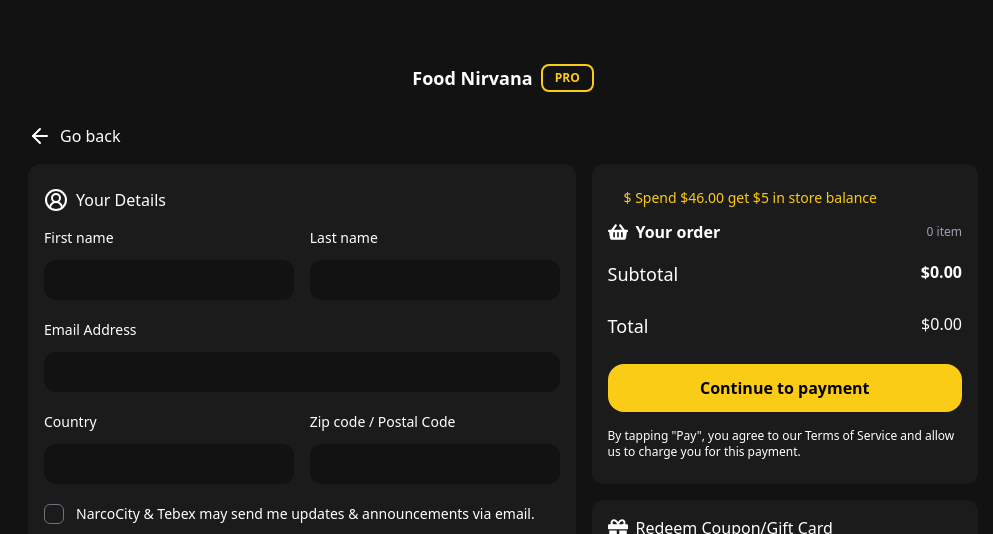
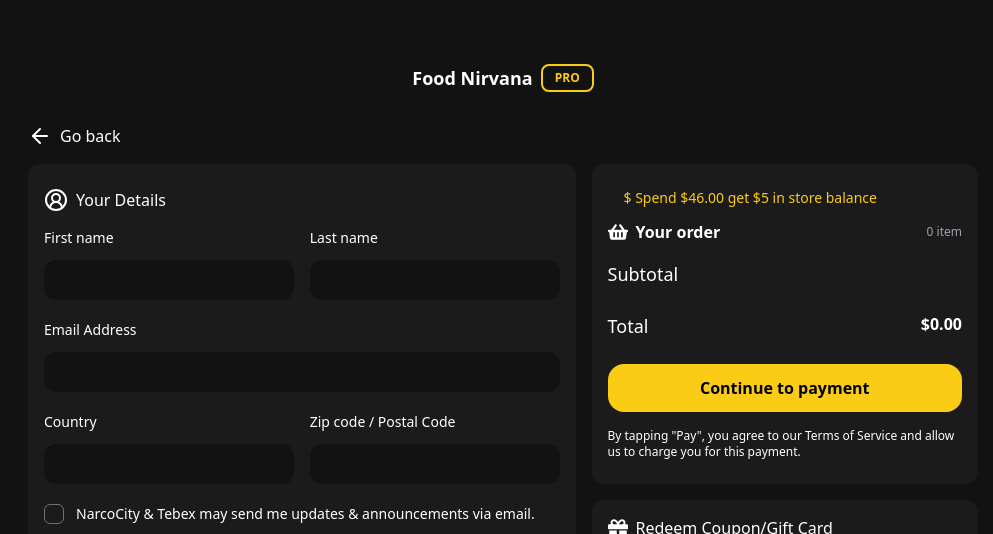
Before and after one commit to caesar003/foodnirvana, a Next.js app: page /checkout in a window 1280 px wide. Shown: the top 534 px of the page, without its empty margins (137-1130 px from the left). Built offline with nearby package versions, Linux system fonts and the light colour scheme.

Commit message:
feat: added order summary on checkout

```diff
--- a/src/components/CartDropdown.tsx
+++ b/src/components/CartDropdown.tsx
@@ -89,7 +89,6 @@ export function CartItem({
   item: CartItemInterface;
   addItemQty: Function;
 }) {
-  console.log("cartItem", item);
   return (
     <div className="my-2 flex items-center justify-between">
       <div className="flex items-center">
--- a/src/components/Checkout/OrderDetails.tsx
+++ b/src/components/Checkout/OrderDetails.tsx
@@ -36,6 +36,7 @@ export default function OrderDetails({
   step,
   totalPrice,
 }: PropsInterface) {
+  console.log("cart: ", cart);
   return (
     <div className="col-span-12 md:col-span-5">
       <div className="my-4 flex flex-col gap-2 rounded-xl bg-gray-800 p-4 py-6">
@@ -52,13 +53,24 @@ export default function OrderDetails({
             <span>{cart?.length > 1 ? "s" : ""}</span>
           </p>
         </div>
-        <div className="my-1 flex justify-between">
-          <p className="text-lg">Subtotal</p>
-          <p className="font-bold">${totalPrice?.toFixed(2)}</p>
-        </div>
+        <p className="my-1 text-lg">Subtotal</p>
+        {cart.map((item) =>
+          item?.item?.price !== undefined ? (
+            <div key={item?.id} className="flex items-center justify-between">
+              <p className="text-sm text-gray-500">
+                {item?.brand?.name} {item?.item?.label} ({item?.qty})
+              </p>
+              <p className="font-bold text-gray-500">
+                ${(item?.qty * item?.item?.price).toFixed(2)}
+              </p>
+            </div>
+          ) : (
+            ""
+          )
+        )}
         <div className="my-2 mt-3 flex justify-between">
           <p className="text-lg">Total</p>
-          <p>${totalPrice?.toFixed(2)}</p>
+          <p className="font-bold">${totalPrice?.toFixed(2)}</p>
         </div>
 
         <button
```
